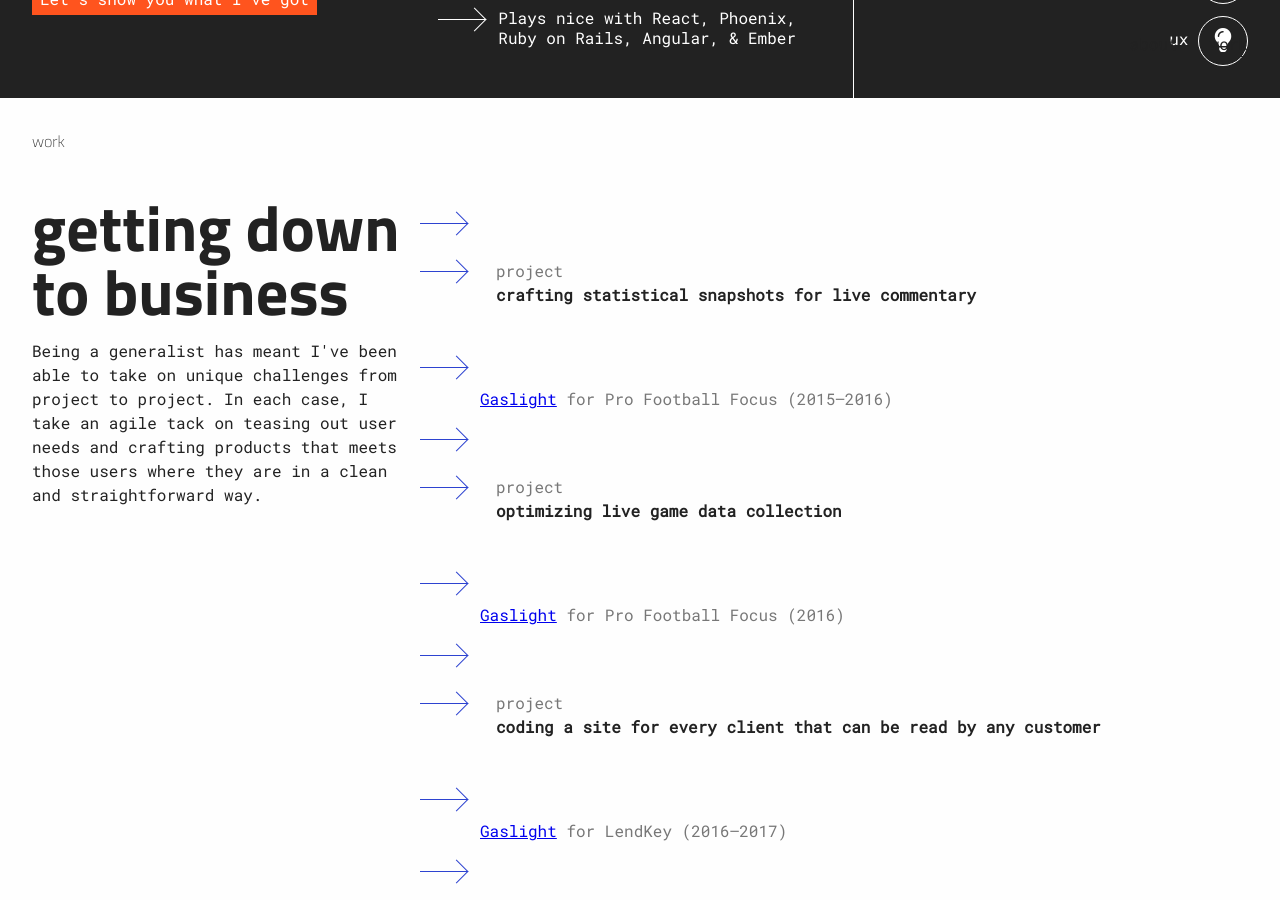
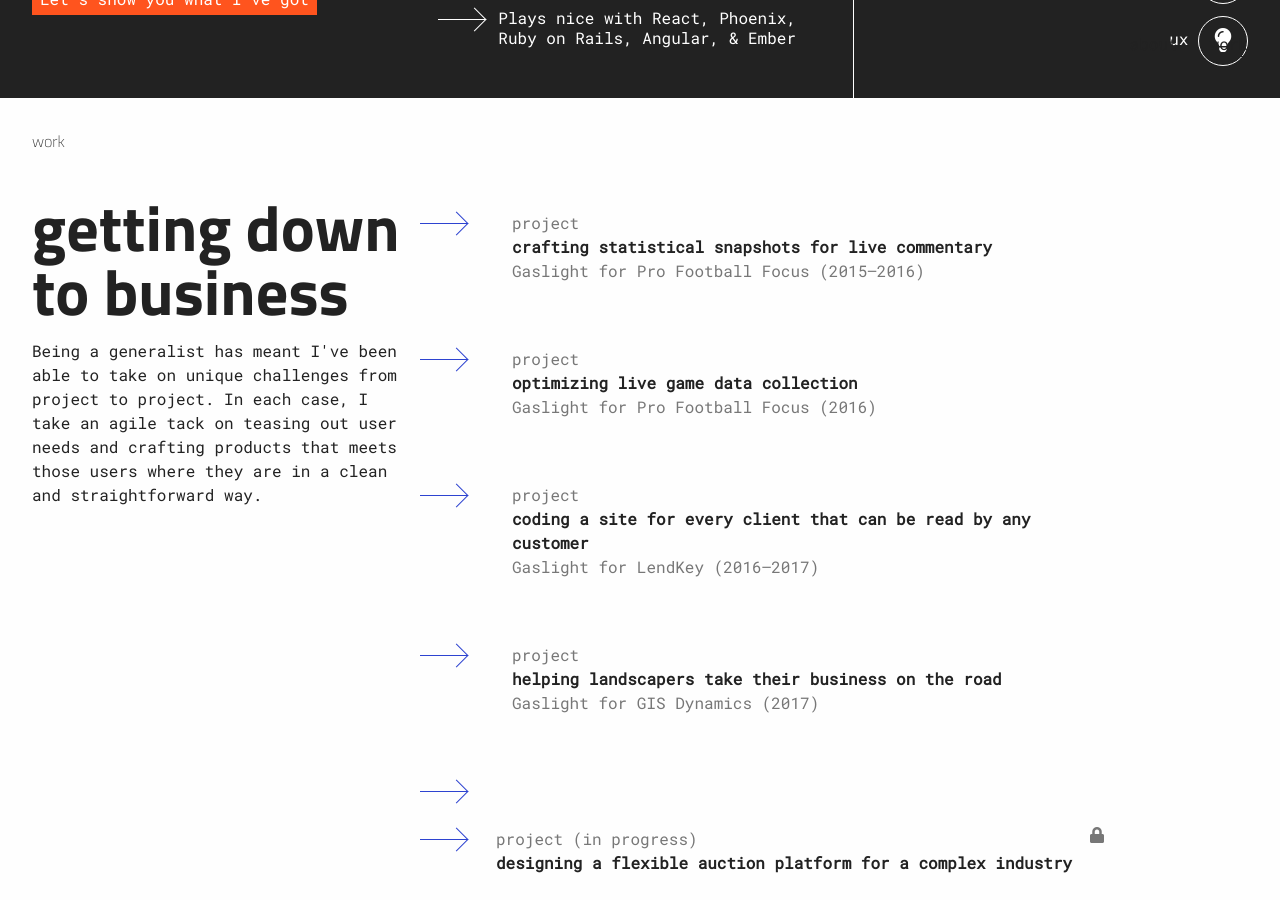
Before and after one commit to lwoodrick/lwoodrick.github.io, a Jekyll site: the page built from index.html, in a window 1280 px wide and 900 px high, scrolled down 1820 px. Built offline with Jekyll 4.4.1, drawn with Linux system fonts in a browser that asks for light colours; some of the changed text lies outside the part shown.

Commit message:
Not break the index page by nesting links…

```diff
--- a/index.html
+++ b/index.html
@@ -79,14 +79,14 @@ layout: home
               <div>
                 <p class="case-study__tag"><span>Project</span></p>
                 <h4 class="case-study__description">Crafting statistical snapshots for live commentary </h4>
-                <p class="case-study__client"><a href="https://teamgaslight.com">Gaslight</a> for Pro Football Focus (2015&ndash;2016)</p>
+                <p class="case-study__client">Gaslight for Pro Football Focus (2015&ndash;2016)</p>
               </div>
             </a>
             <a class="case-study" href="portfolio/pff-2.html">
               <div>
                 <p class="case-study__tag"><span>Project</span></p>
                 <h4 class="case-study__description">Optimizing live game data collection </h4>
-                <p class="case-study__client"><a href="https://teamgaslight.com">Gaslight</a> for Pro Football Focus (2016)</p>
+                <p class="case-study__client">Gaslight for Pro Football Focus (2016)</p>
               </div>
             </a>
 
@@ -94,7 +94,7 @@ layout: home
               <div>
                 <p class="case-study__tag"><span>Project</span></p>
                 <h4 class="case-study__description">Coding a site for every client that can be read by any customer</h4>
-                <p class="case-study__client"><a href="https://teamgaslight.com">Gaslight</a> for LendKey (2016&ndash;2017)</p>
+                <p class="case-study__client">Gaslight for LendKey (2016&ndash;2017)</p>
               </div>
             </a>
 
@@ -102,7 +102,7 @@ layout: home
               <div>
                 <p class="case-study__tag"><span>Project</span></p>
                 <h4 class="case-study__description">Helping landscapers take their business on the road</h4>
-                <p class="case-study__client"><a href="https://teamgaslight.com">Gaslight</a> for GIS Dynamics (2017)</p>
+                <p class="case-study__client">Gaslight for GIS Dynamics (2017)</p>
               </div>
             </a>
 
@@ -110,7 +110,7 @@ layout: home
               <div>
                 <p class="case-study__tag"><span>Project (In Progress)</span> <span class="fas fa-lock lock-icon ml-auto"></span></p>
                 <h4 class="case-study__description">Designing a flexible auction platform for a complex industry </h4>
-                <p class="case-study__client"><a href="https://teamgaslight.com">Gaslight</a> for OceanConnect Marine (2018–2019)</p>
+                <p class="case-study__client"><a href="https://teamgaslight.com" class="link-out">Gaslight</a> for OceanConnect Marine (2018–2019)</p>
               </div>
             </a>
           </div>
```
